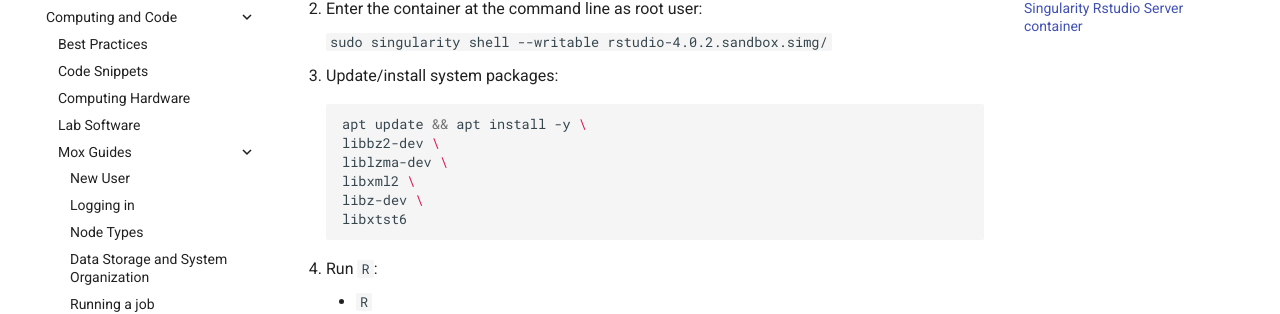
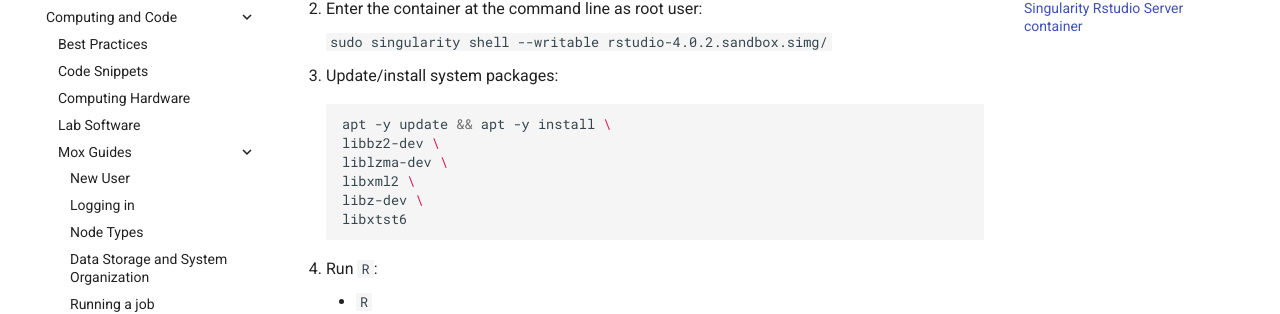
Before and after one commit to RobertsLab/resources, an MkDocs documentation site: the page built from docs/mox_RStudio-Server.md, in a window 1280 px wide and 900 px high, scrolled down 2678 px. Shown: the part 145-459 px from the top of the window. Built offline with MkDocs 1.6.1 and Material for MkDocs 9.7.7, drawn with Linux system fonts in a browser that asks for light colours; comment, search, counter and statistics services are not loaded.

Commit message:
fix apt commands

````diff
--- a/docs/mox_RStudio-Server.md
+++ b/docs/mox_RStudio-Server.md
@@ -138,7 +138,7 @@ NOTE: Instructions incomplete as of this commit! Updates coming soon.
 3. Update/install system packages:
 
     ```shell
-    apt update && apt install -y \
+    apt -y update && apt -y install \
     libbz2-dev \
     liblzma-dev \
     libxml2 \
````
